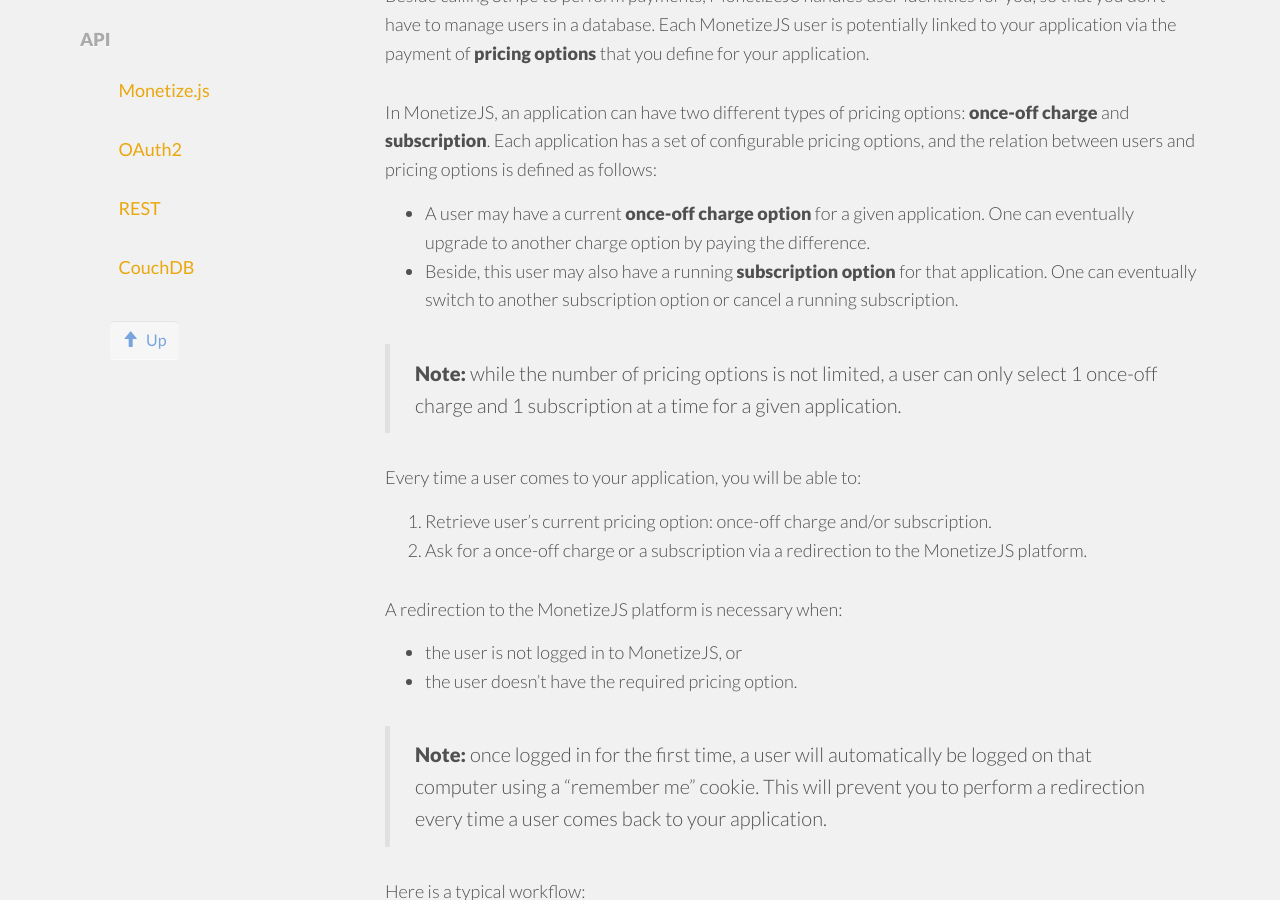
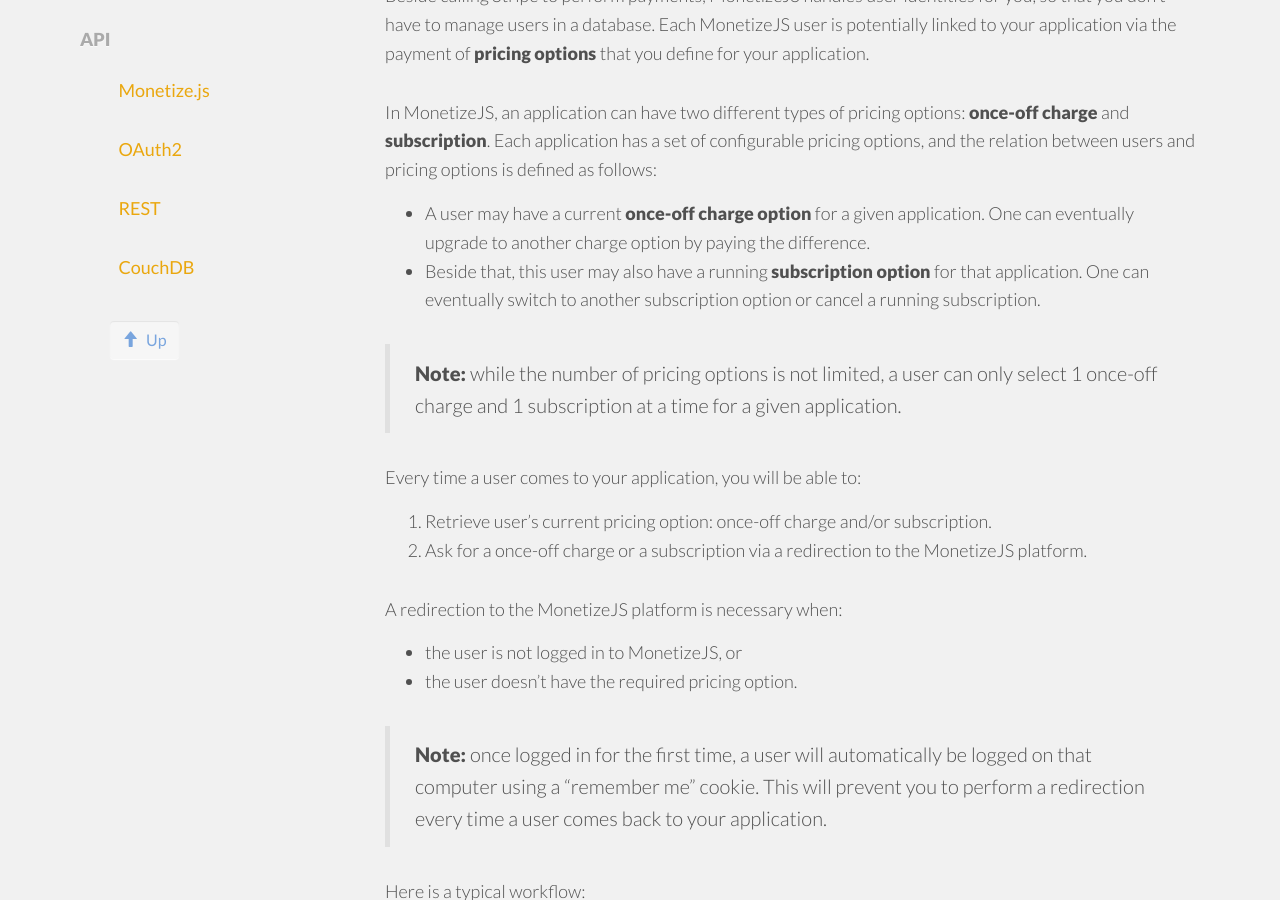
Before and after one commit to monetizejs/monetizejs.github.io, a Jekyll site: the page built from index.html, in a window 1280 px wide and 900 px high, scrolled down 837 px. Built offline with Jekyll 4.4.1, drawn with Linux system fonts in a browser that asks for light colours; nearby versions of some CDN libraries.

Commit message:
Published with https://stackedit.io/

```diff
--- a/index.html
+++ b/index.html
@@ -36,7 +36,7 @@
 
 <ul>
 <li>A user may have a current <strong>once-off charge option</strong> for a given application. One can eventually upgrade to another charge option by paying the difference.</li>
-<li>Beside, this user may also have a running <strong>subscription option</strong> for that application. One can eventually switch to another subscription option or cancel a running subscription.</li>
+<li>Beside that, this user may also have a running <strong>subscription option</strong> for that application. One can eventually switch to another subscription option or cancel a running subscription.</li>
 </ul>
 
 <blockquote>
@@ -72,8 +72,6 @@
 <p>It’s important to note that, if you have to redirect the user for login, you can also tell the platform what you expect as required pricing options. Thus, the platform will be able to ask the user for a payment at the same time.</p>
 
 <hr>
-
-
 
 <h2 id="monetizejs">Monetize.js</h2>
 
```
